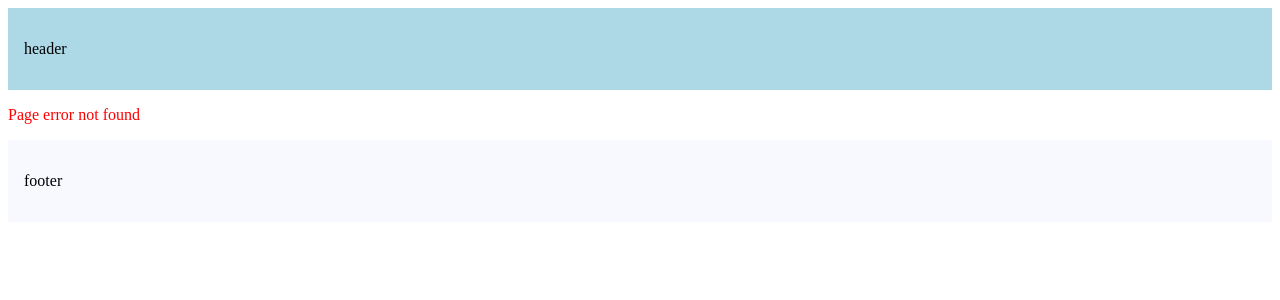
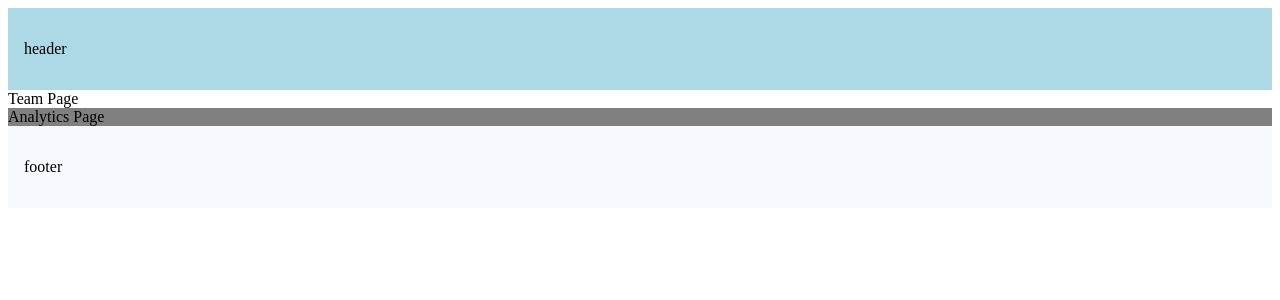
Before and after one commit to AleksandarStanisic021/my-world, a Next.js app: page /team in a window 1280 px wide. Before the commit this address had no page. Shown: the top 300 px of the page. Built offline with nearby package versions, Linux system fonts and the light colour scheme.

Commit message:
Add analytics and team pages; implement complex layout with loading state

```diff
--- /dev/null
+++ b/src/app/team/@analytics/page.tsx
@@ -0,0 +1,9 @@
+
+
+export default function Analytics() {
+  return (
+    <div style={{backgroundColor: 'gray'}}>
+      Analytics Page
+    </div>
+  )
+}
--- /dev/null
+++ b/src/app/team/layout.tsx
@@ -0,0 +1,19 @@
+
+import React from 'react'
+
+export default function ComplexLayout({children,analytics}:
+     {children: React.ReactNode,
+        analytics: React.ReactNode}
+    )
+{
+  let isLoad=true;
+  setTimeout(() => {
+    isLoad=true;
+  }, 3000);
+  return (
+    <div>
+      {isLoad?<div>{children}<div>{analytics}</div></div>
+      : <div>Loading...</div>}
+    </div>
+  )
+}
--- /dev/null
+++ b/src/app/team/page.tsx
@@ -0,0 +1,8 @@
+
+export default function Team() {
+  return (
+    <div>
+      Team Page
+    </div>
+  )
+}
```
Also changed, not shown: src/app/products/[productId]/layout.tsx (deleted, +0 -17 lines).
